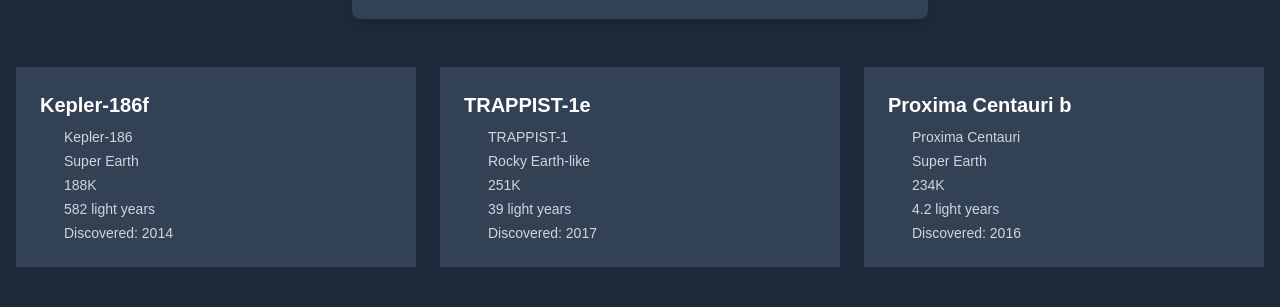
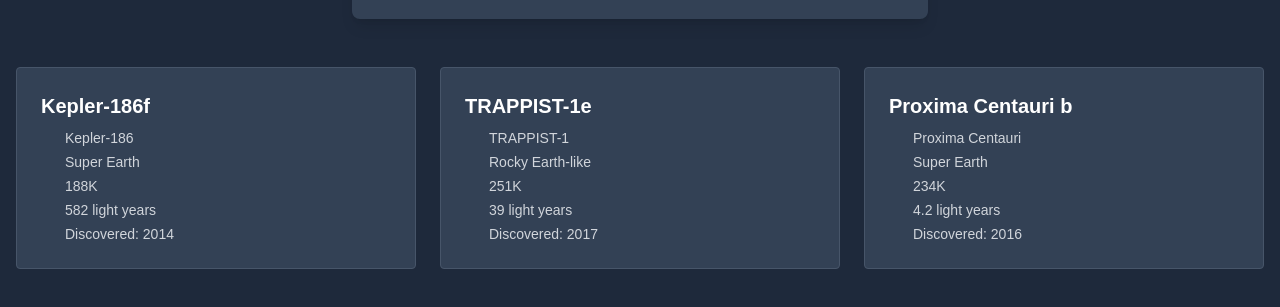
Before and after one commit to Andrz3jj/front-end-hackathon, a React (Vite) app in the folder landing-page/: page /Exoplanets in a window 1280 px wide. Shown: the part 241-548 px from the top of the page. Built offline with nearby package versions, Linux system fonts and the light colour scheme.

Commit message:
add new theme to exoplanets

```diff
--- a/landing-page/src/components/Exoplanets.tsx
+++ b/landing-page/src/components/Exoplanets.tsx
@@ -1,4 +1,5 @@
 import { useState } from 'react';
+import "../App.css";
 import { Search, Planet, Star, ThermometerHalf, Rulers, Calendar } from 'lucide-react';
 import { Card, CardContent } from "@/components/ui/card";
 
@@ -30,7 +31,7 @@ const examplePlanets = [
 ];
 
 const ExoplanetCard = ({ planet }) => (
-  <div className="bg-slate-700 hover:bg-slate-600 transition-colors duration-200">
+  <div className="bg-slate-700 border border-slate-600 rounded hover:bg-slate-600 transition-colors duration-200">
     <div className="p-6">
       <div className="flex justify-between items-start">
         <div>
```
